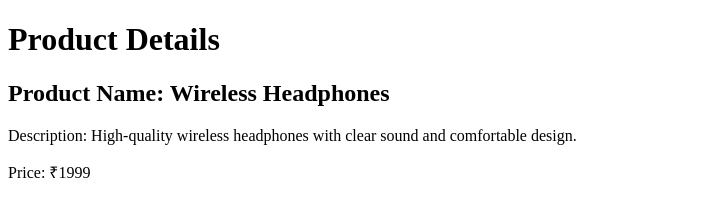
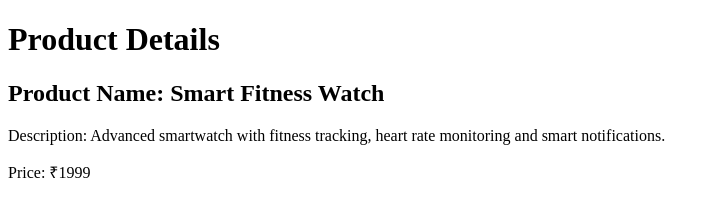
Before and after one commit to Charitha-Venkatadri/ONLINESTORE, a plain HTML site: page product.html in a window 1280 px wide. Shown: the whole page, without its empty margins (0-716 px from the left). Drawn offline with Linux system fonts and the light colour scheme.

Commit message:
Update product details in update2

```diff
--- a/product.html
+++ b/product.html
@@ -6,12 +6,12 @@
 <body>
     <h1>Product Details</h1>
 
-    <h2>Product Name: Wireless Headphones</h2>
+   <h2>Product Name: Smart Fitness Watch</h2>
 
-    <p>
-        Description: High-quality wireless headphones
-        with clear sound and comfortable design.
-    </p>
+<p>
+    Description: Advanced smartwatch with fitness
+    tracking, heart rate monitoring and smart notifications.
+</p>
 
     <p>Price: ₹1999</p>
 </body>
```
